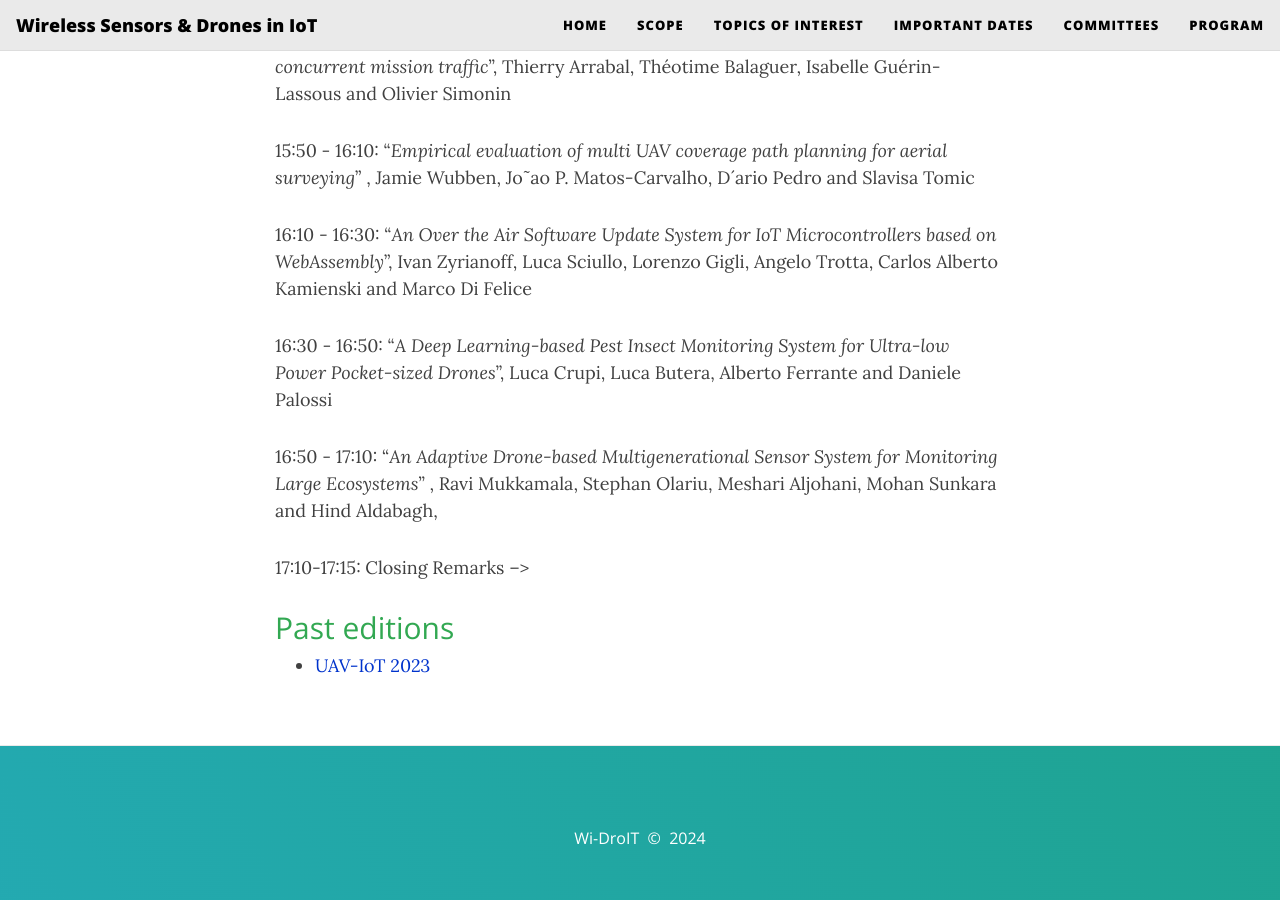
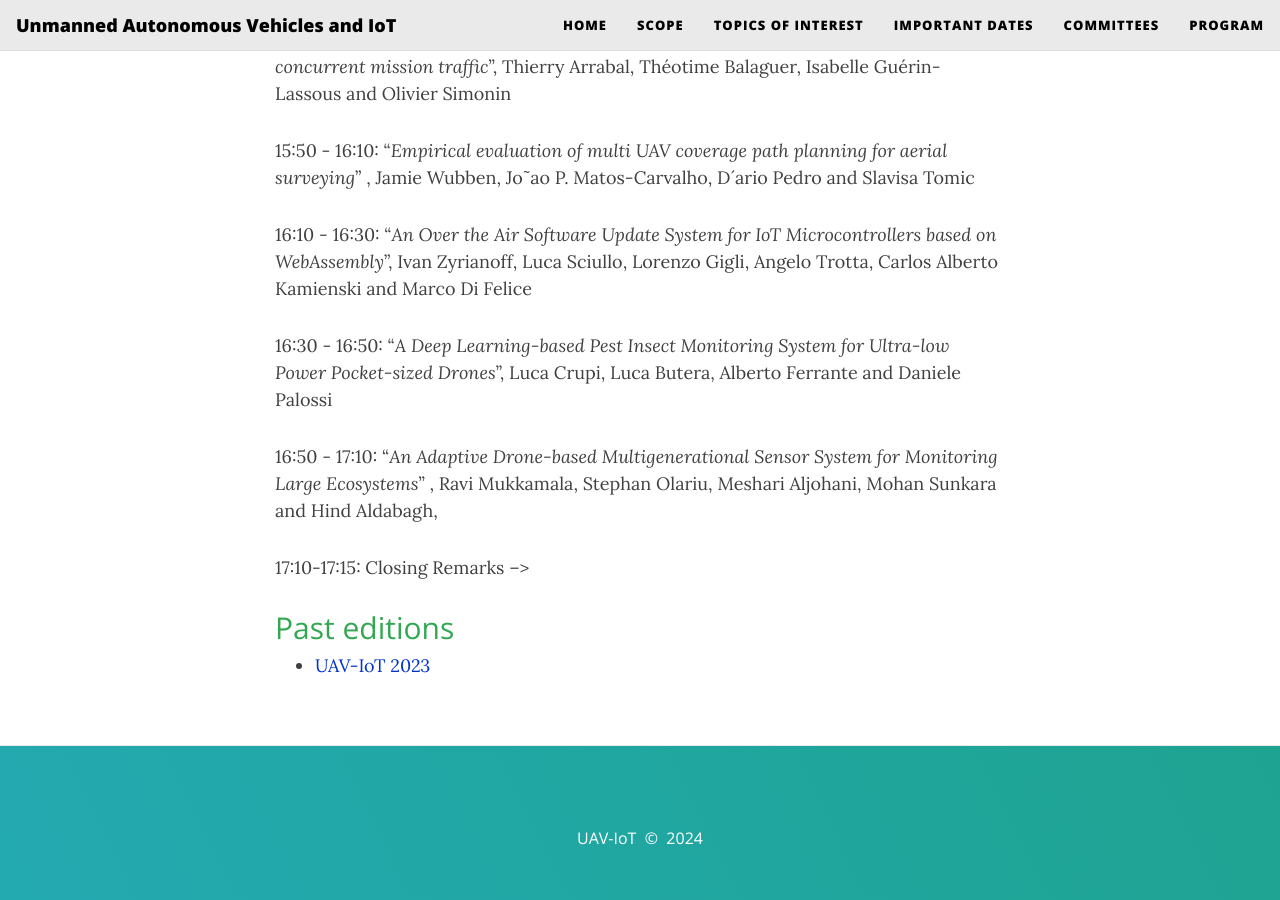
Before and after one commit to IWUAV-IoT/IWUAV-IoT.github.io, a Jekyll site: the page built from index.md, in a window 1280 px wide and 900 px high, scrolled down 5198 px. Built offline with Jekyll 4.4.1, drawn with Linux system fonts in a browser that asks for light colours; nearby versions of some CDN libraries.

Commit message:
Update _config.yml

```diff
--- a/_config.yml
+++ b/_config.yml
@@ -10,10 +10,10 @@
 ############################
 
 # Name of website
-title: Wireless Sensors & Drones in IoT
+title: Unmanned Autonomous Vehicles and IoT
 
 # Your name to show in the footer
-author: Wi-DroIT
+author: UAV-IoT
 
 ###############################################
 # --- List of links in the navigation bar --- #
@@ -82,7 +82,7 @@ social-network-links:
 
 # If you want your website to generate an RSS feed, provide a description
 # The URL for the feed will be https://<your_website>/feed.xml
-rss-description: 5th International Workshop on Wireless Sensors and Drones in Internet of Things (Wi-DroIT) 2023
+rss-description: International Workshop on Unmanned Autonomous Vehicles and IoT (UAV-IoT) 2024
 
 
 
```
